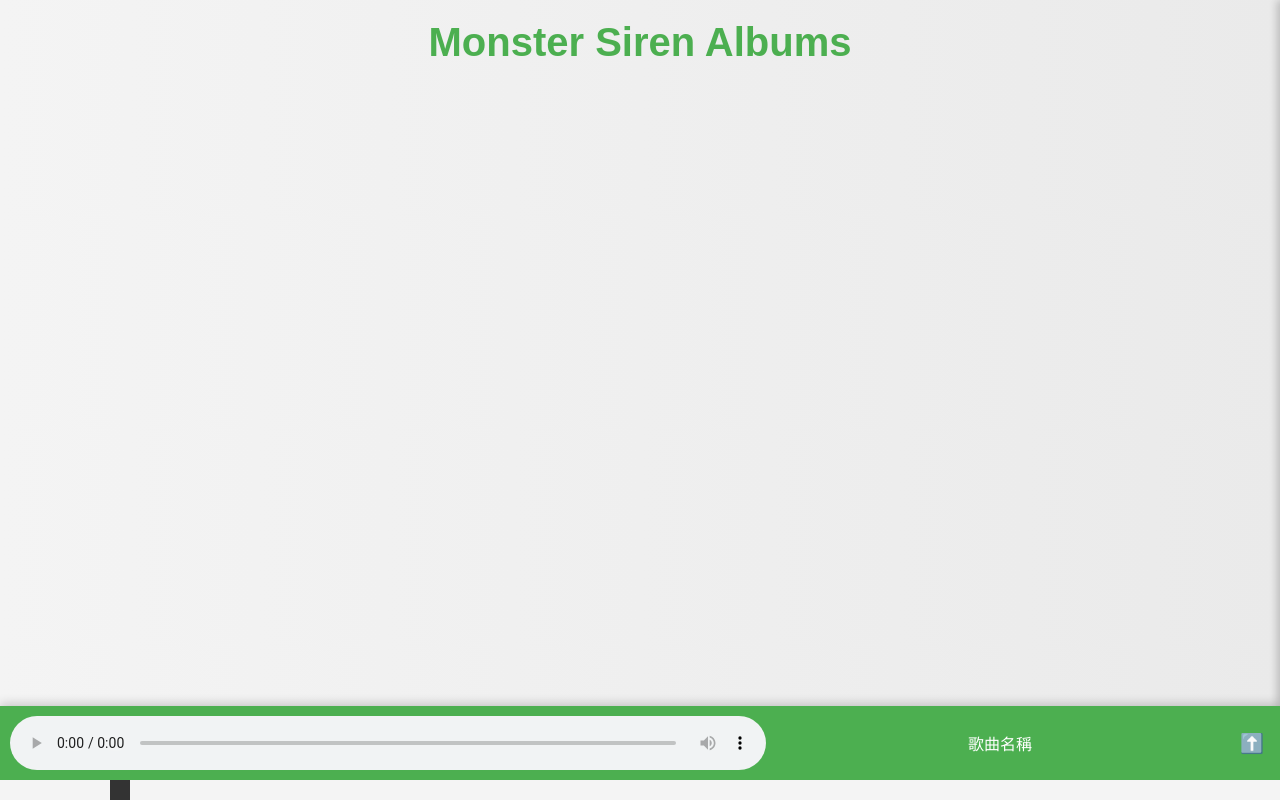
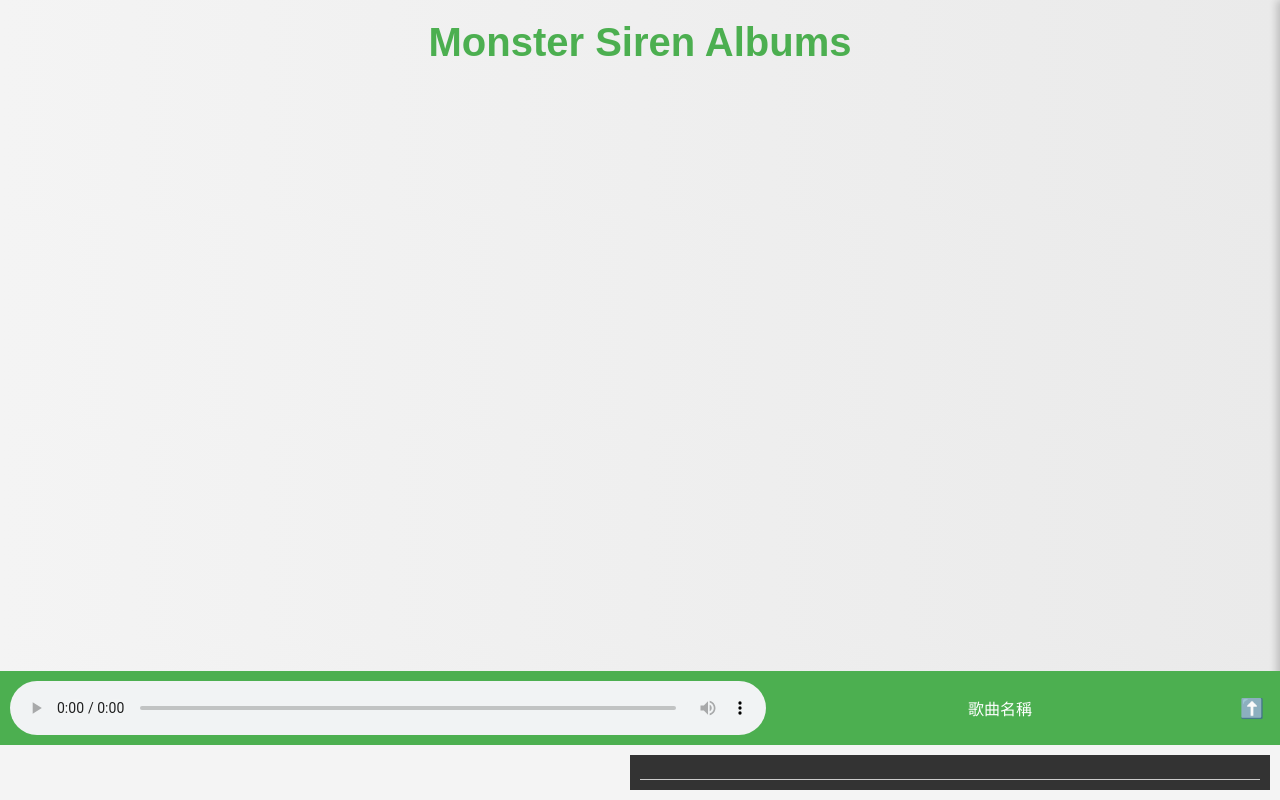
Before and after one commit to Asriel0727/monstersiren-web-api, a website: page public/index.html in a window 1280 px wide. Drawn offline with Linux system fonts and the light colour scheme; no server answers.

Commit message:
feat: Adjust lyrics & bottom column display

```diff
--- a/public/index.html
+++ b/public/index.html
@@ -30,9 +30,13 @@
         </div>
 
         <div id="playerDetails" class="player-details">
-            <img id="albumCover" src="" alt="專輯封面" />
-            <h4 id="currentSongTitle"></h4>
-            <div id="lyricsContainer"></div>
+            <div class="info-section">
+                <h4 id="currentSongTitle"></h4>
+            </div>
+            <div class="lyrics-section">
+                <div id="lyricsContainer"></div>
+                <div class="time-bar" id="timeBar"></div>
+            </div>
         </div>
     </div>
 
--- a/public/scripts.js
+++ b/public/scripts.js
@@ -112,10 +112,8 @@
 
 // 切换播放器的展开/收缩状态
 function togglePlayer() {
-    if (isPlaying) {
-        const playerContainer = document.getElementById('playerContainer');
-        playerContainer.classList.toggle('active');
-    }
+    const playerContainer = document.getElementById('playerContainer');
+    playerContainer.classList.toggle('active');
 }
 
 // 获取单个歌曲并播放
--- a/public/styles.css
+++ b/public/styles.css
@@ -185,10 +185,9 @@
     left: 0;
     width: 100%;
     background-color: #fff;
-    box-shadow: 0 -2px 10px rgba(0, 0, 0, 0.2);
-    transition: height 0.4s ease; /* 展开/收缩的过渡效果 */
+    transition: height 0.4s ease;
     z-index: 1000;
-    overflow: hidden; /* 确保展开时内容溢出不会显示 */
+    overflow: hidden;
 }
 
 .player-header {
@@ -219,19 +218,30 @@
 
 .player-details {
     display: flex;
-    align-items: center;
     padding: 10px;
-    height: 0; /* 初始化为收缩状态 */
-    overflow: hidden;
     background-color: #f4f4f4;
-    transition: height 0.4s ease;
+    height: 100%;
 }
 
 .player-details img {
-    width: 80px;
-    height: 80px;
+    width: 100px;
+    height: 100px;
     border-radius: 10px;
     margin-right: 20px;
+}
+
+.player-details .info-section {
+    flex: 1; /* 使专辑封面和歌曲信息区域自适应 */
+}
+
+.player-details .lyrics-section {
+    flex: 1; /* 歌词区域右对齐 */
+    display: flex;
+    flex-direction: column;
+    justify-content: space-between;
+    background-color: #333;
+    color: white;
+    padding: 10px;
 }
 
 .player-details h4 {
@@ -240,21 +250,17 @@
 }
 
 /* 展开状态 */
-.player-container.active .player-details {
-    height: 100px; /* 展开时的高度 */
+.player-container.active {
+    height: 20vh; /* 展开时占据屏幕的一半 */
 }
 
 /* 歌词容器 */
 #lyricsContainer {
-    height: 150px; /* 調整高度 */
     overflow-y: auto;
-    text-align: center;
     font-size: 14px;
     line-height: 1.6;
     color: white;
-    margin-top: 10px;
-    background-color: #333; /* 添加背景颜色 */
-    padding: 10px;
+    height: 100%;
 }
 
 #lyricsContainer p {
@@ -265,3 +271,9 @@
     color: yellow; /* 高亮颜色 */
     font-weight: bold;
 }
+
+.time-bar {
+    margin-top: 10px;
+    height: 5px;
+    background-color: #ccc;
+}
```
